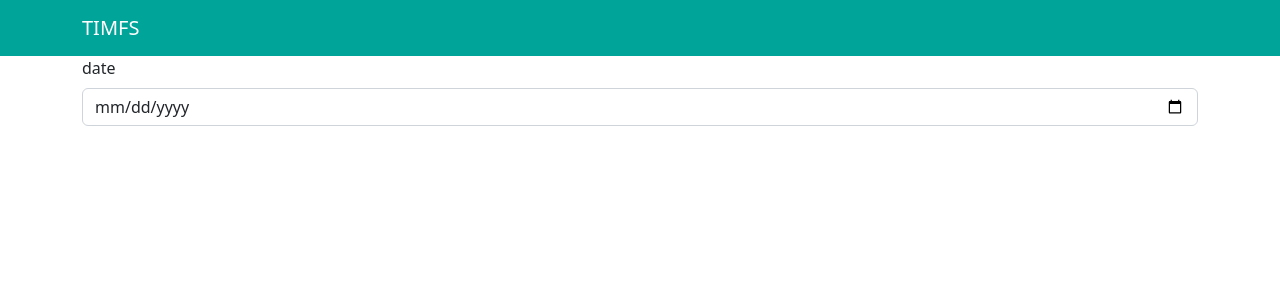
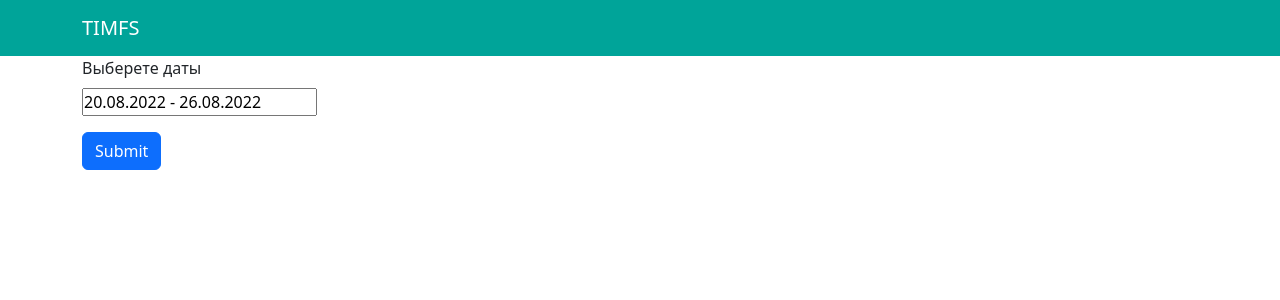
Before and after one commit to ReporterP/DriveHack, a React (Create React App) app in the folder frontend/: page / in a window 1280 px wide. Shown: the top 300 px of the page. Built offline with nearby package versions, Linux system fonts and the light colour scheme.

Commit message:
date frontend

```diff
--- a/frontend/package.json
+++ b/frontend/package.json
@@ -8,6 +8,7 @@
     "@testing-library/user-event": "^13.5.0",
     "axios": "^0.27.2",
     "bootstrap": "^5.2.0",
+    "date-fns": "^2.29.2",
     "dateformat": "^5.0.3",
     "react": "^18.2.0",
     "react-bootstrap": "^2.5.0",
--- a/frontend/src/components/search.jsx
+++ b/frontend/src/components/search.jsx
@@ -1,18 +1,38 @@
-import React from 'react';
+import React, { useState } from "react";
 import Form from 'react-bootstrap/Form';
+import Button from 'react-bootstrap/Button';
+import DatePicker from "react-datepicker";
+import dateFormat from "dateformat";
+import {startOfWeek, endOfWeek} from 'date-fns'
 
 const Search = () => {
+    const [dateRange, setDateRange] = useState([
+        startOfWeek(new Date(), {weekStartsOn: 6}),
+        endOfWeek(new Date(), {weekStartsOn: 6})
+    ]);
+    const [startDate, endDate] = dateRange;
+
+    console.log(dateFormat(startDate, "isoDateTime").split("T")[0] + "\n" + dateFormat(endDate, "isoDateTime").split("T")[0])
+
     return (
         <div className='search'>
             <Form>
                 <Form.Group className="mb-3" controlId="exampleForm.ControlInput1">
-                    <Form.Label>date</Form.Label>
-                    <Form.Control type="date" />
+                    <Form.Label>Выберете даты</Form.Label>
+                    <DatePicker
+                    selectsRange={true}
+                    startDate={startDate}
+                    endDate={endDate}
+                    onChange={(update) => {
+                        setDateRange(update);
+                    }}
+                    dateFormat="dd.MM.yyyy"
+                    withPortal
+                    />
                 </Form.Group>
-                {/* <Form.Group className="mb-3" controlId="exampleForm.ControlTextarea1">
-                    <Form.Label>Example textarea</Form.Label>
-                    <Form.Control as="textarea" rows={3} />
-                </Form.Group> */}
+                <Button variant="primary" type="submit">
+                    Submit
+                </Button>
             </Form>
         </div>
     );
--- a/frontend/src/pages/App.js
+++ b/frontend/src/pages/App.js
@@ -1,5 +1,6 @@
 import {Routes, Route} from "react-router-dom";
 import 'bootstrap/dist/css/bootstrap.min.css';
+import "react-datepicker/dist/react-datepicker.css";
 import '../styles/main.scss';
 import MainPage from "./MainPage";
 import Header from "../components/header";
```
Also changed, not shown: frontend/src/components/DownloadInput.jsx (added, +11 -0 lines), frontend/src/components/tables.jsx (added, +11 -0 lines), 1 other file (tests, documents, lock files or other folders).
